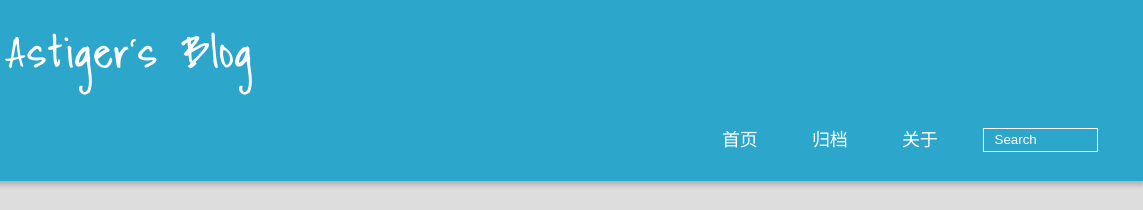
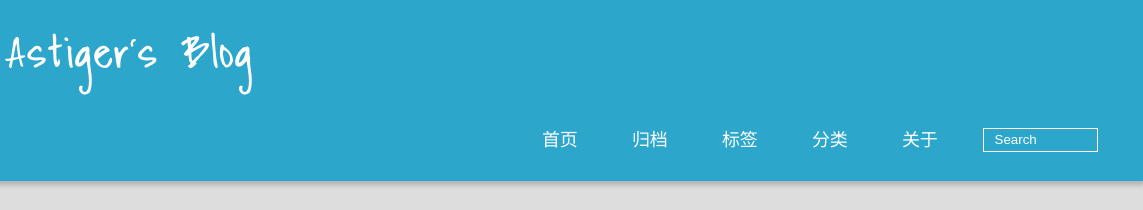
Before and after one commit to tiger23/tiger23.github.io, a plain HTML site: page 2014/05/15/hello-world/index.html in a window 1280 px wide. Shown: the top 210 px of the page, 137-1280 px from the left. Drawn offline with Linux system fonts and the light colour scheme; a script that the page names is missing; a web font is replaced by a local one.

Commit message:
Site updated: 2014-10-02 19:07:23

```diff
--- a/2014/05/15/hello-world/index.html
+++ b/2014/05/15/hello-world/index.html
@@ -46,6 +46,10 @@
 						<li><a href="/">首页</a></li>
 
 						<li><a href="/archives">归档</a></li>
+
+						<li><a href="/tags">标签</a></li>
+
+						<li><a href="/categories">分类</a></li>
 
 						<li><a href="/about">关于</a></li>
 
```
Also changed, not shown: 2014/05/16/在rt-thread下移植lwip到stm32、dm9000a/index.html (+4 -0 lines), 2014/05/17/ds18b20驱动移植到stm32上/index.html (+4 -0 lines), 2014/06/08/git使用/index.html (+4 -0 lines), 2014/06/25/移植freemodbus/index.html (+4 -0 lines), about/index.html (+4 -0 lines), archives/2014/05/index.html (+4 -0 lines), archives/2014/06/index.html (+4 -0 lines), archives/2014/index.html (+4 -0 lines), archives/index.html (+4 -0 lines), categories/index.html (+4 -0 lines), cv-author/index.html (+4 -0 lines), index.html (+4 -0 lines), tags/index.html (+4 -0 lines).
